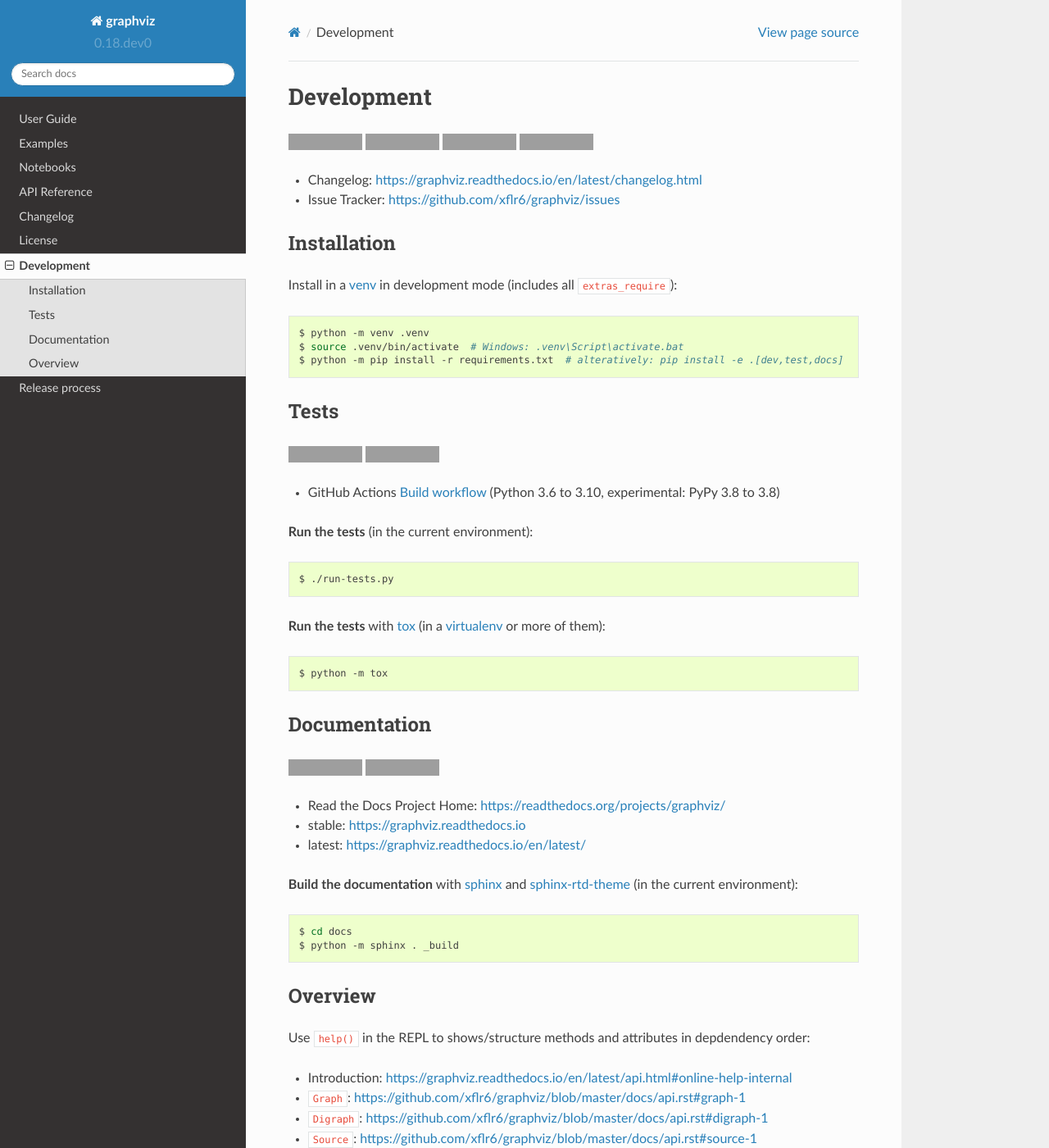
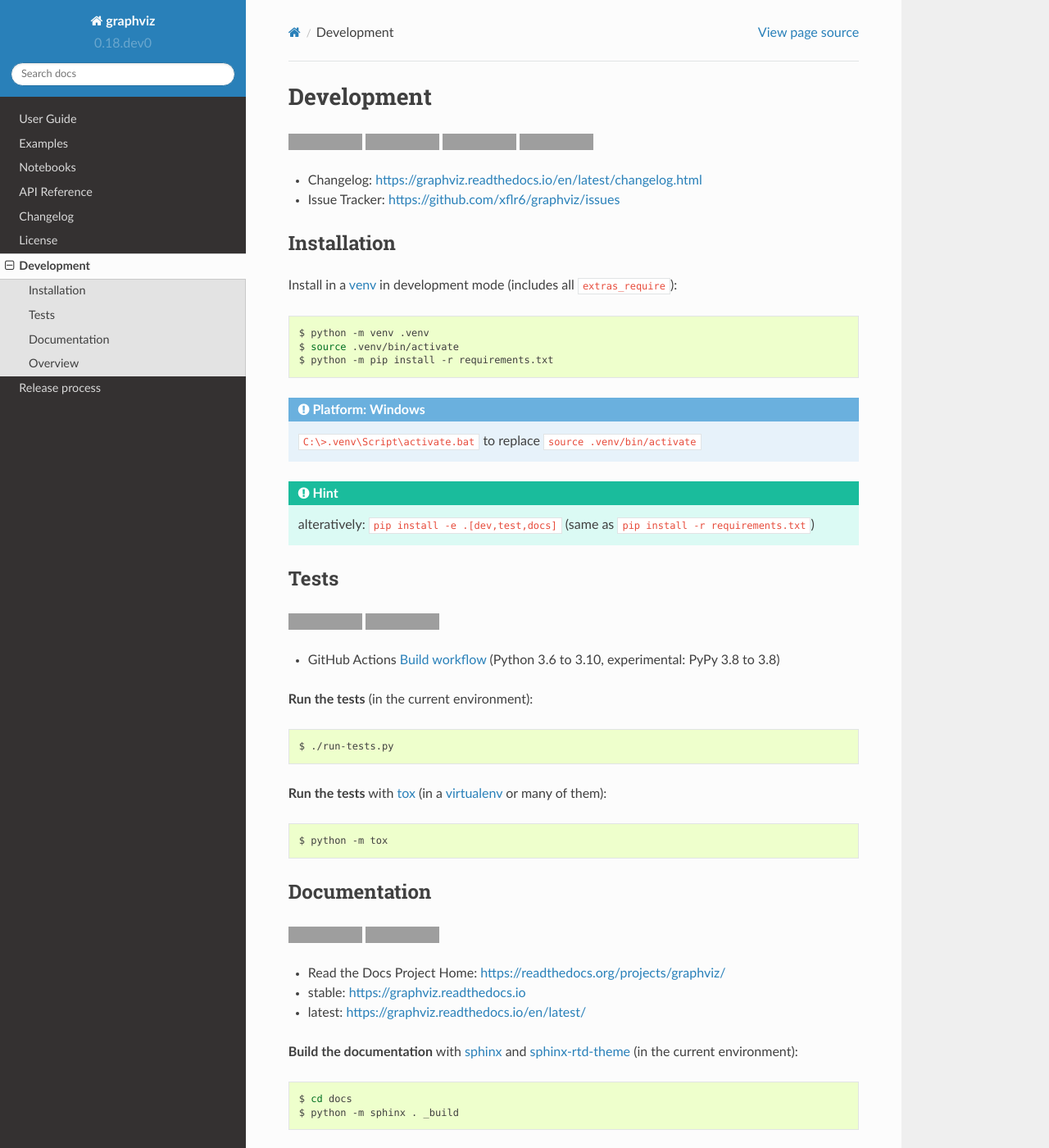
Before and after one commit to xflr6/graphviz, a Sphinx documentation site: the page built from docs/development.rst, in a window 1280 px wide and 1400 px high, cut to the strip 0-1400 px from the top of the window. Shown: the whole strip at 82% size. Built offline with Sphinx 7.4.7 and the Read the Docs theme 2.0.0, drawn with Linux system fonts in a browser that asks for light colours; the version number is read from the project's files by our own code; grey boxes are pictures that could not be loaded.

Commit message:
improve admonitions
https://docutils.sourceforge.io/docs/ref/rst/directives.html#admonitions

```diff
--- a/docs/development.rst
+++ b/docs/development.rst
@@ -16,8 +16,18 @@ Install in a venv_ in development mode (includes all ``extras_require``):
 .. code:: bash
 
     $ python -m venv .venv
-    $ source .venv/bin/activate  # Windows: .venv\Script\activate.bat
-    $ python -m pip install -r requirements.txt  # alteratively: pip install -e .[dev,test,docs]
+    $ source .venv/bin/activate
+    $ python -m pip install -r requirements.txt
+
+.. admonition:: Platform: Windows
+
+    ``C:\>.venv\Script\activate.bat``
+    to replace ``source .venv/bin/activate``
+
+.. hint::
+
+    alteratively: ``pip install -e .[dev,test,docs]``
+    (same as ``pip install -r requirements.txt``)
 
 Tests
 -----
@@ -33,7 +43,7 @@ Tests
 
     $ ./run-tests.py
 
-**Run the tests** with tox_ (in a virtualenv_ or more of them):
+**Run the tests** with tox_ (in a virtualenv_ or many of them):
 
 .. code:: bash
 
@@ -65,7 +75,7 @@ Use ``help()`` in the REPL to shows/structure methods and attributes in depdende
 - ``Digraph``: https://github.com/xflr6/graphviz/blob/master/docs/api.rst#digraph-1
 - ``Source``: https://github.com/xflr6/graphviz/blob/master/docs/api.rst#source-1
 
-.. note::
+.. tip::
 
     In the above, cooperative multiplie inheritance classes reveal their MRO structure
     and methods are shown in **method resolution order** (MRO),
```
Also changed, not shown: docs/examples.rst (+9 -3 lines), docs/manual.rst (+4 -4 lines).
